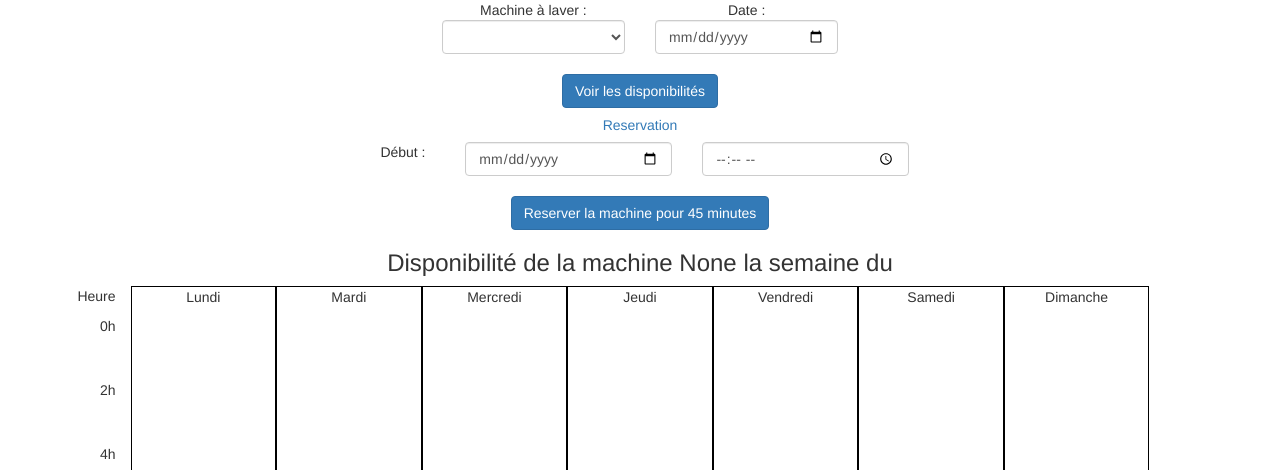
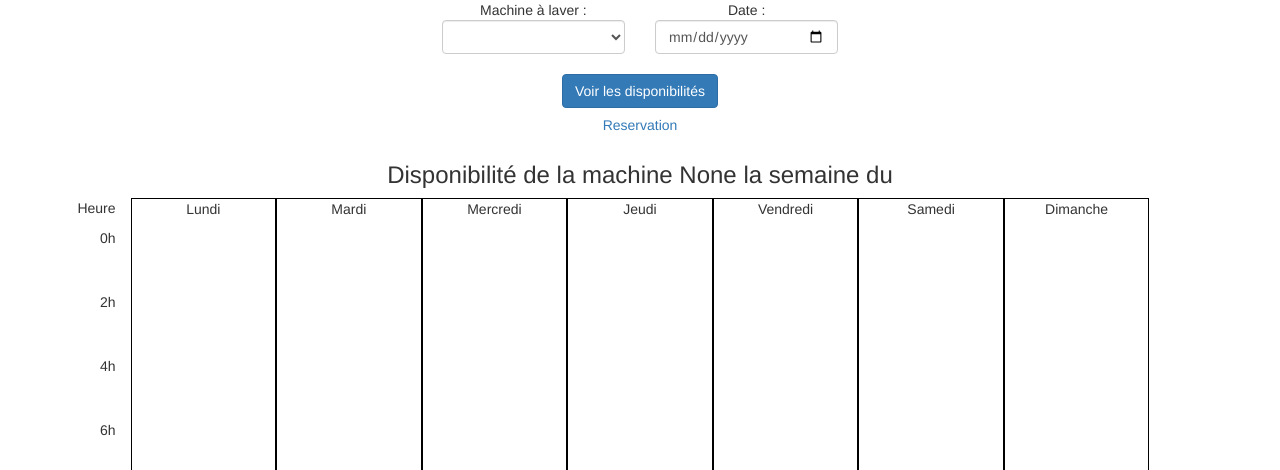
Before and after one commit to nterrien/Hackathon2021-nTerrien-pRateau-jTagnani, a Flask app: template templates/washing.html.jinja2 in a window 1280 px wide. Shown: the part 53-523 px from the top of the page. Run offline with Flask 2, Linux system fonts and the light colour scheme; the template is opened without the code that fills it: values that come from a table or form of the project are taken from there, others are empty; some libraries are stand-ins or nearby versions.

Commit message:
Un bug de resolu

```diff
--- a/forms/washing_machine_reservation_form.py
+++ b/forms/washing_machine_reservation_form.py
@@ -10,5 +10,4 @@ from wtforms import validators
 class WashingMachineReservationForm(FlaskForm):
     startDate = DateField("Jour : ", [
         validators.DataRequired()], format="%d/%m/%Y")
-    startHour = TimeField("Heure de début", [
-        validators.DataRequired()])
+    startHour = TimeField("Heure de début")
--- a/templates/washing.html.jinja2
+++ b/templates/washing.html.jinja2
@@ -30,7 +30,7 @@ Réservation de machine à laver
             <br>
             <a data-toggle="collapse" name="collapse" class="btn" data-target="#reservation">Reservation</a>
             <div class="row">
-                <div id="reservation" class="col-md-offset-2 col-md-8 text-center">
+                <div id="reservation" class="collapse col-md-offset-2 col-md-8 text-center">
                         <div class="row">
                             <div class="col-sm-2">
                                 Début :
```
